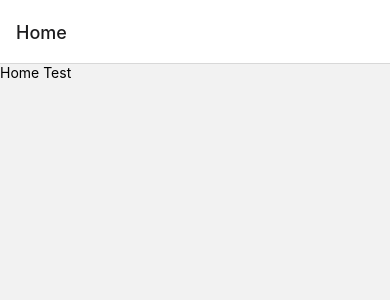
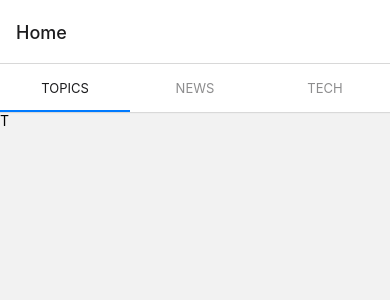
Before and after one commit to shensven/Readhub-RN, a React Native app: screen /Home in a window 390 px wide. Shown: the top 300 px of the page. Built offline with nearby package versions, Linux system fonts and the light colour scheme.

Commit message:
chore: install @react-navigation/material-top-tabs & deps

```diff
--- a/jest.setup.js
+++ b/jest.setup.js
@@ -1,2 +1,5 @@
-// import {jest} from '@jest/globals';
+import {jest} from '@jest/globals';
 import 'react-native-gesture-handler/jestSetup';
+import {View as mockView} from 'react-native';
+
+jest.mock('react-native-tab-view', () => ({TabView: mockView}));
--- a/package.json
+++ b/package.json
@@ -12,13 +12,16 @@
   },
   "dependencies": {
     "@react-native-masked-view/masked-view": "0.2.6",
+    "@react-navigation/material-top-tabs": "^6.0.2",
     "@react-navigation/native": "6.0.2",
     "@react-navigation/stack": "6.0.7",
     "react": "17.0.2",
     "react-native": "0.65.1",
     "react-native-gesture-handler": "1.10.3",
+    "react-native-pager-view": "^5.4.4",
     "react-native-safe-area-context": "3.3.2",
-    "react-native-screens": "3.7.2"
+    "react-native-screens": "3.7.2",
+    "react-native-tab-view": "^3.1.1"
   },
   "devDependencies": {
     "@babel/core": "^7.12.9",
--- a/renovate.json
+++ b/renovate.json
@@ -13,11 +13,14 @@
       "enabled": false,
       "excludePackageNames": [
         "@react-native-masked-view/masked-view",
+        "@react-navigation/material-top-tabs",
         "@react-navigation/native",
         "@react-navigation/stack",
         "react-native-gesture-handler",
+        "react-native-pager-view",
         "react-native-safe-area-context",
-        "react-native-screens"
+        "react-native-screens",
+        "react-native-tab-view"
       ]
     }
   ]
--- a/src/screens/Home.tsx
+++ b/src/screens/Home.tsx
@@ -1,12 +1,43 @@
 import React from 'react';
-import {View, Text} from 'react-native';
+import {ScrollView, Text, View} from 'react-native';
+import {createMaterialTopTabNavigator} from '@react-navigation/material-top-tabs';
 
-const Home: React.FC = () => {
+const Tab = createMaterialTopTabNavigator();
+
+const Topics: React.FC = () => {
   return (
-    <View>
-      <Text>Home Test</Text>
+    <View style={{flex: 1}}>
+      <ScrollView>
+        <Text>T</Text>
+      </ScrollView>
     </View>
   );
 };
 
+const News: React.FC = () => {
+  return (
+    <View>
+      <Text>N</Text>
+    </View>
+  );
+};
+
+const Tech: React.FC = () => {
+  return (
+    <View>
+      <Text>N</Text>
+    </View>
+  );
+};
+
+const Home: React.FC = () => {
+  return (
+    <Tab.Navigator>
+      <Tab.Screen name="Topics" component={Topics} />
+      <Tab.Screen name="News" component={News} />
+      <Tab.Screen name="Tech" component={Tech} />
+    </Tab.Navigator>
+  );
+};
+
 export default Home;
```
Also changed, not shown: 2 other files (tests, documents, lock files or other folders).
